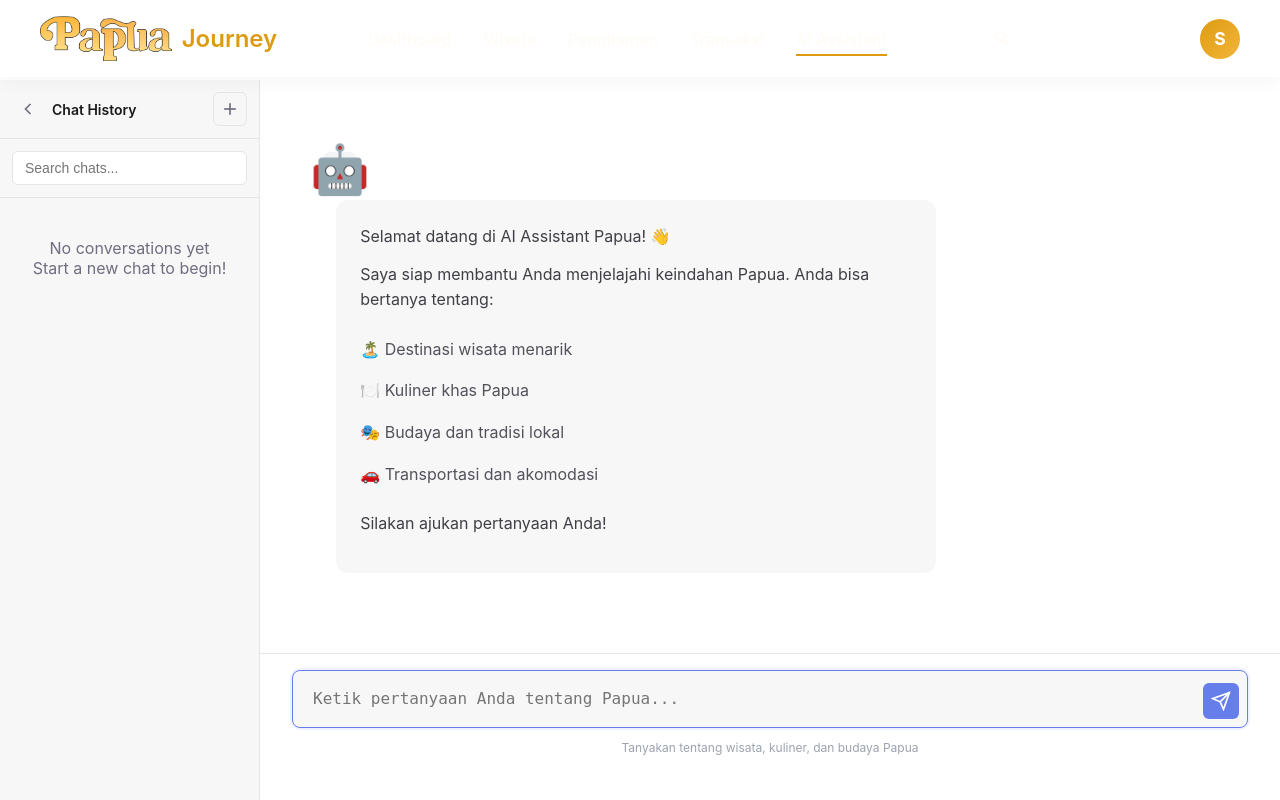
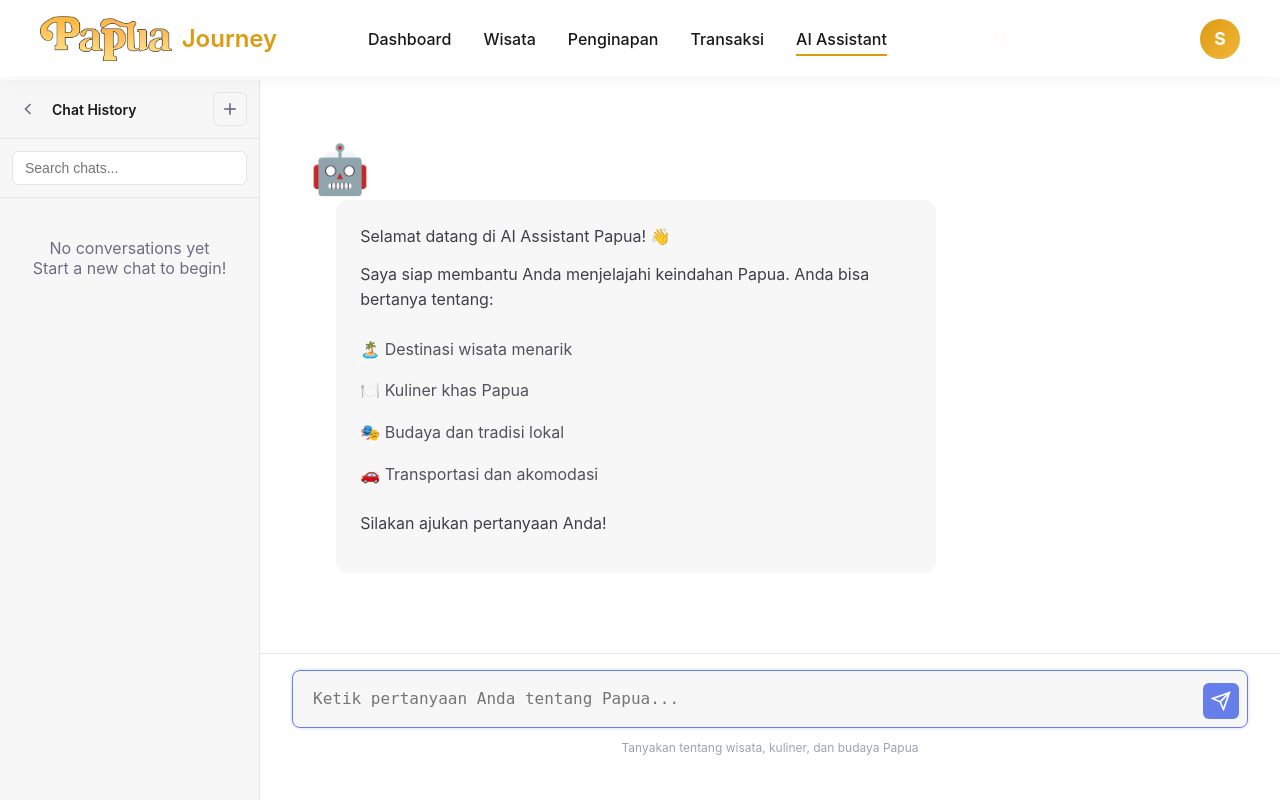
Before and after one commit to kelvinramadan/PapuaJourneyExpo, a PHP site: page /users/chatbot/user_chatbot.php in a window 1280 px wide. Run offline with PHP 8.4, Linux system fonts and the light colour scheme; the visitor is signed in with stand-in values (Sample User, id 1); data comes from the database, SQL or seed files in the repository; data that the repository does not hold is empty.

Commit message:
Update navbar link color to use secondary text color; remove redundant hover style

```diff
--- a/users/components/navbar.php
+++ b/users/components/navbar.php
@@ -337,15 +337,11 @@ $db->close();
 
 .pj-navbar-wrapper .nav-links a {
     text-decoration: none;
-    color: var(--text-color);
+    color: var(--text-color-secondary);
     font-weight: 500;
     transition: var(--transition);
     position: relative;
     padding: 5px 0;
-}
-
-.pj-navbar-wrapper .pj-navbar-header.scrolled .nav-links a {
-    color: var(--text-color-secondary);
 }
 
 .pj-navbar-wrapper .nav-links a:hover {
```
